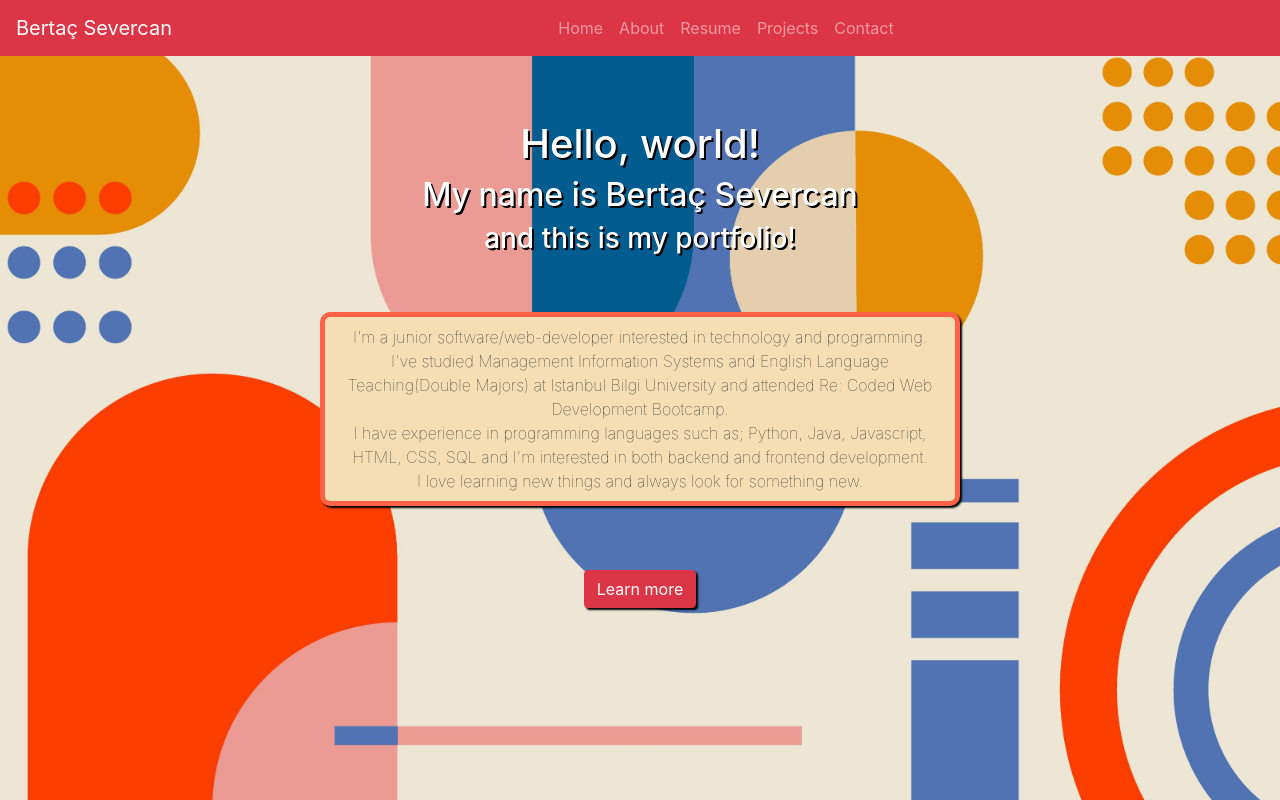
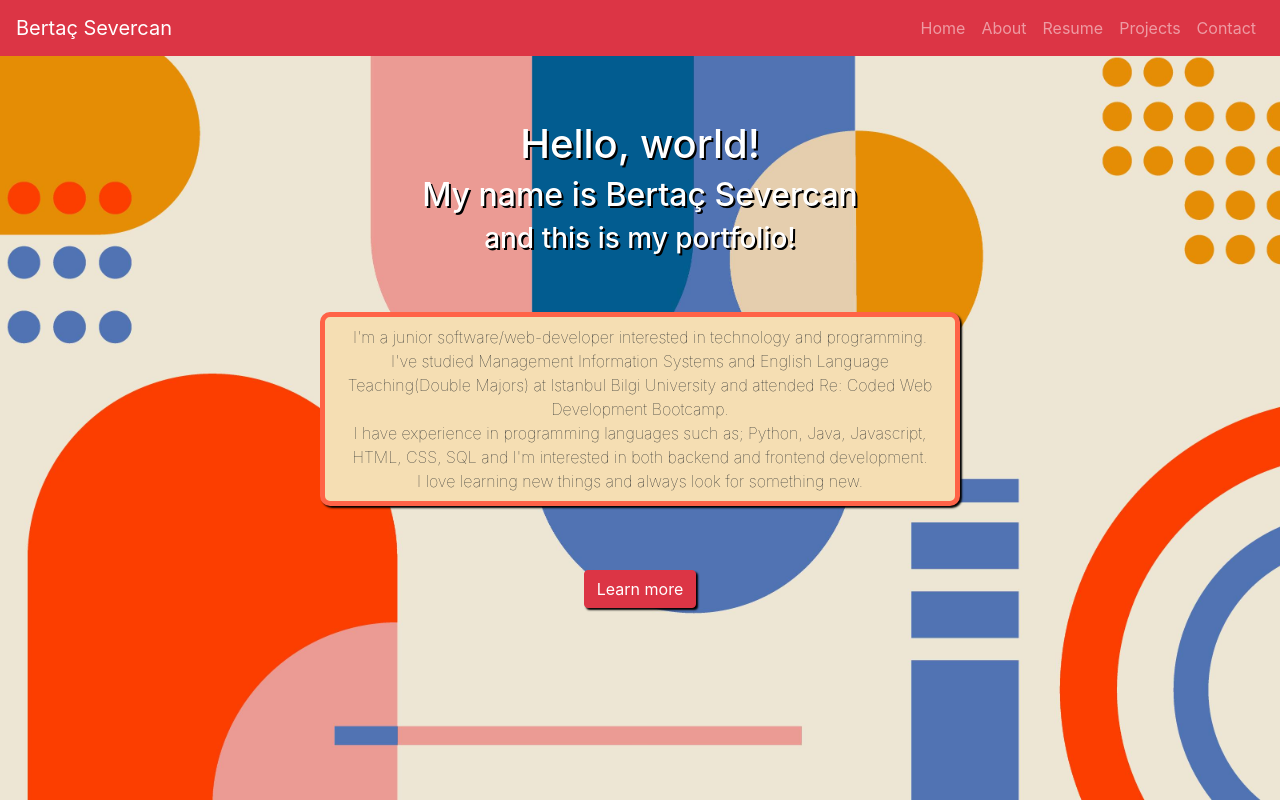
Before and after one commit to bertacsevercan/my-portfolio, a React (Create React App) app: page / in a window 1280 px wide. Built offline with nearby package versions, Linux system fonts and the light colour scheme.

Commit message:
change navlink placement to right

```diff
--- a/src/components/NavBar/index.jsx
+++ b/src/components/NavBar/index.jsx
@@ -11,7 +11,7 @@ const NavBar = () => {
       </Navbar.Brand>
       <Navbar.Toggle aria-controls="basic-navbar-nav" />
       <Navbar.Collapse id="basic-navbar-nav">
-        <Nav className="justify-content-center" style={{ flex: 1 }}>
+        <Nav className="justify-content-end" style={{ flex: 1 }}>
           <Nav.Item>
             <Nav.Link as={Link} to="/">
               Home
```
